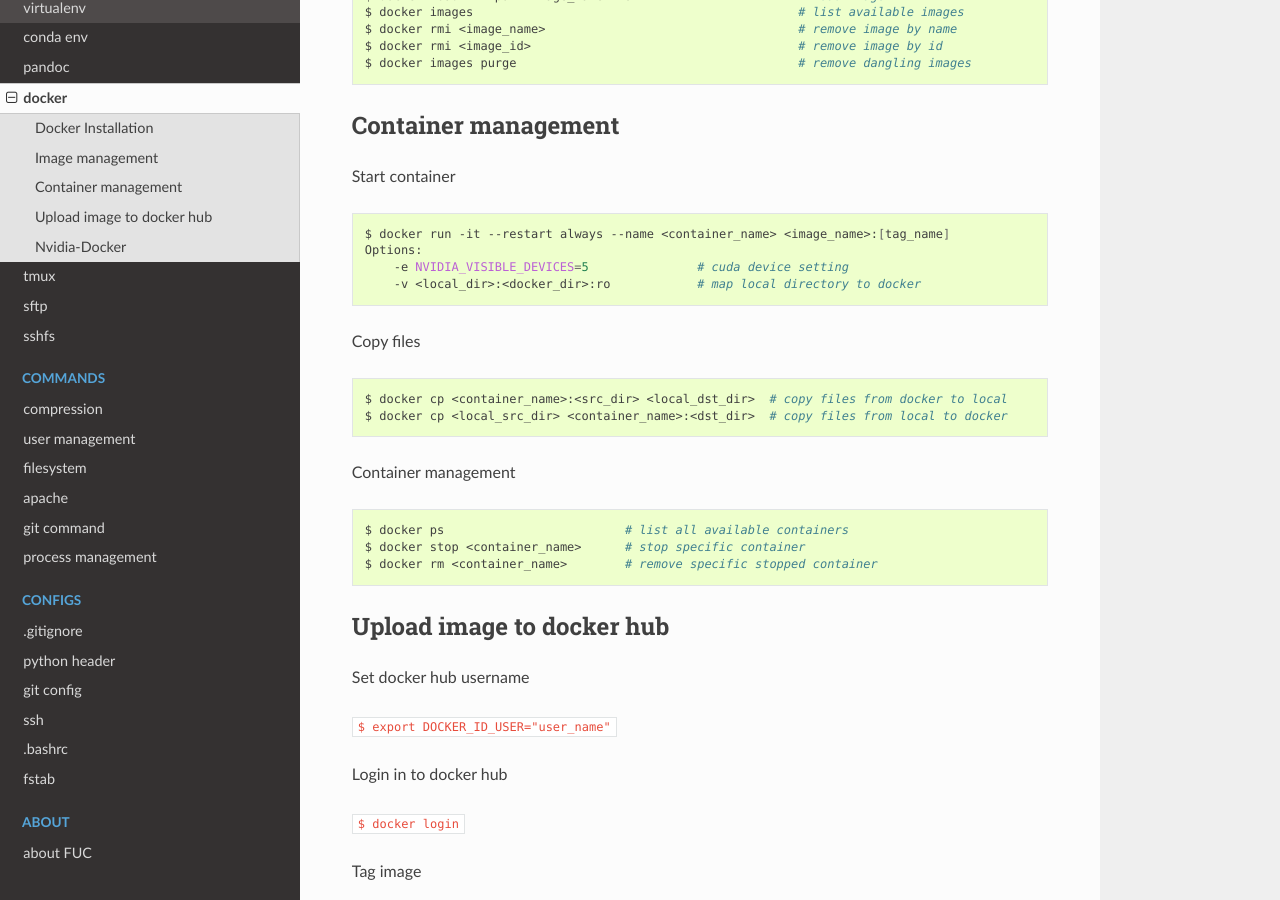
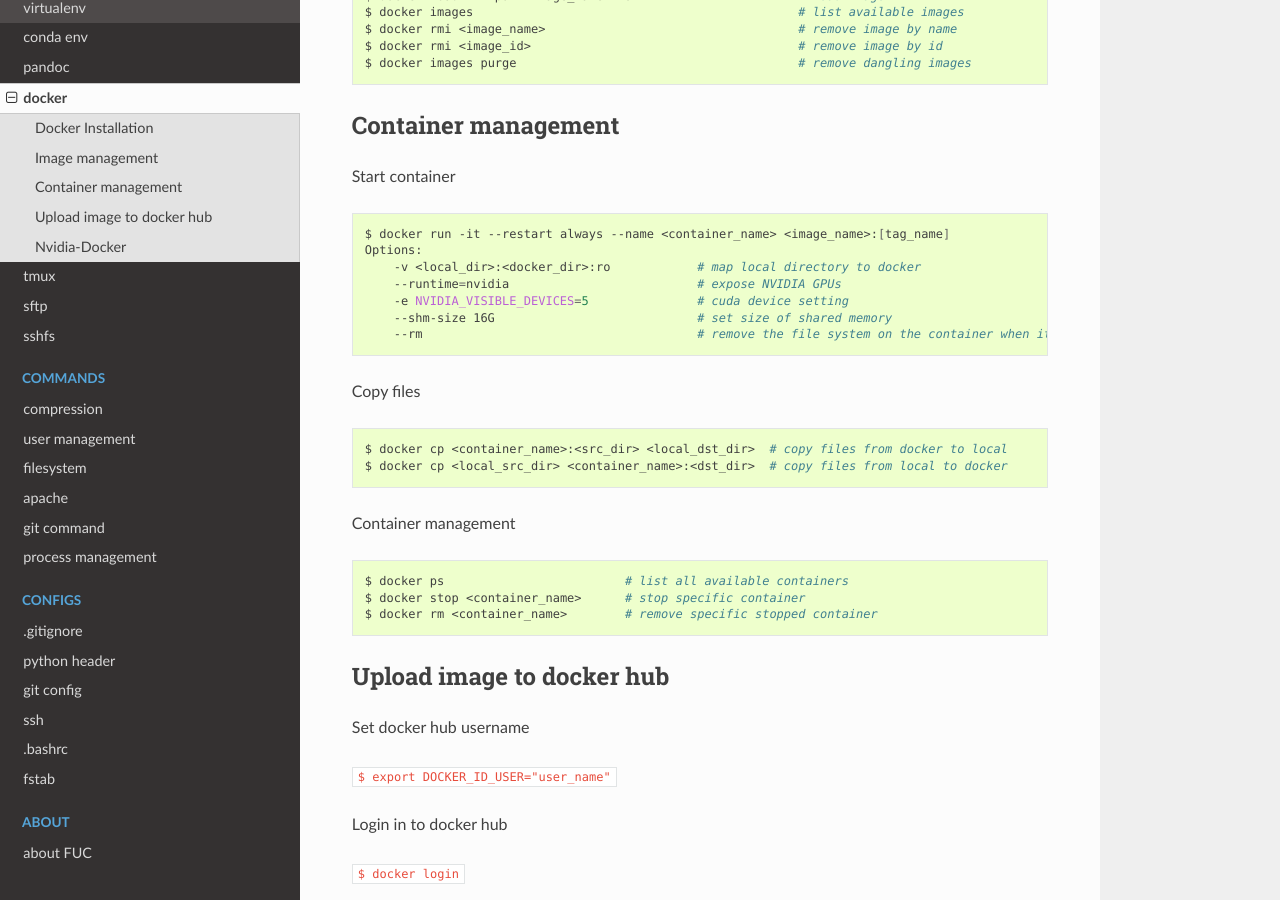
Before and after one commit to PingjunChen/FUC, a Sphinx documentation site: the page built from docs/docker.rst, in a window 1280 px wide and 900 px high, scrolled down 725 px. Built offline with Sphinx 7.4.7 and the Read the Docs theme 2.0.0, drawn with Linux system fonts in a browser that asks for light colours.

Commit message:
add parameters in starting docker container

```diff
--- a/docs/docker.rst
+++ b/docs/docker.rst
@@ -46,8 +46,11 @@ Start container
 
     $ docker run -it --restart always --name <container_name> <image_name>:[tag_name]
     Options:
+        -v <local_dir>:<docker_dir>:ro            # map local directory to docker
+        --runtime=nvidia                          # expose NVIDIA GPUs
         -e NVIDIA_VISIBLE_DEVICES=5               # cuda device setting
-        -v <local_dir>:<docker_dir>:ro            # map local directory to docker
+        --shm-size 16G                            # set size of shared memory
+        --rm                                      # remove the file system on the container when it exits
 
 
 Copy files
```
